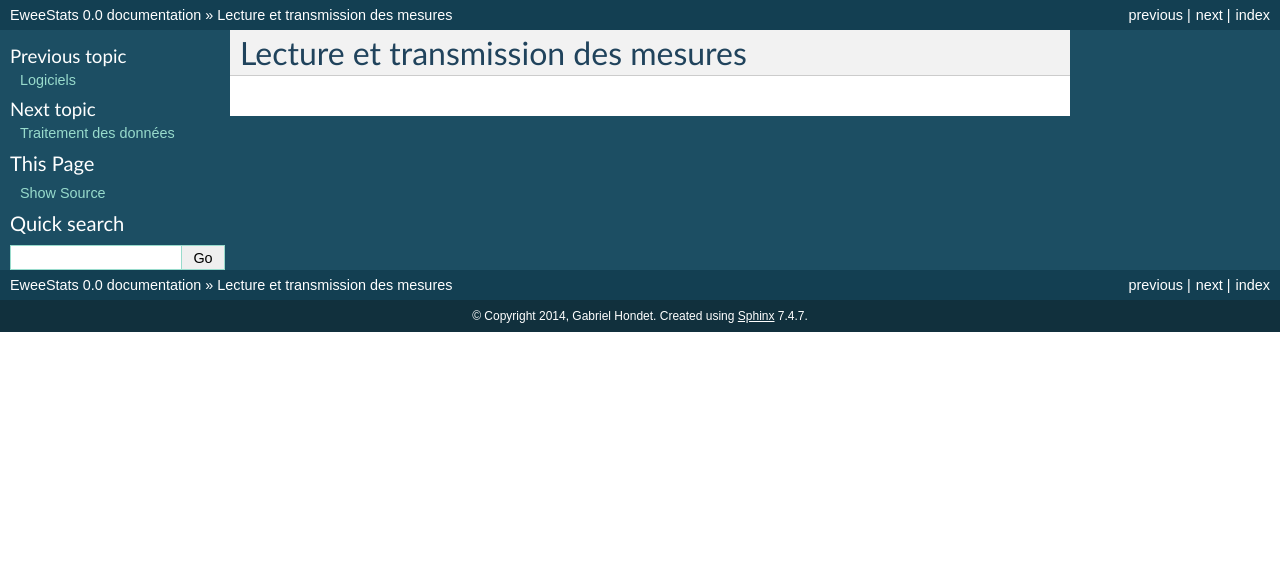
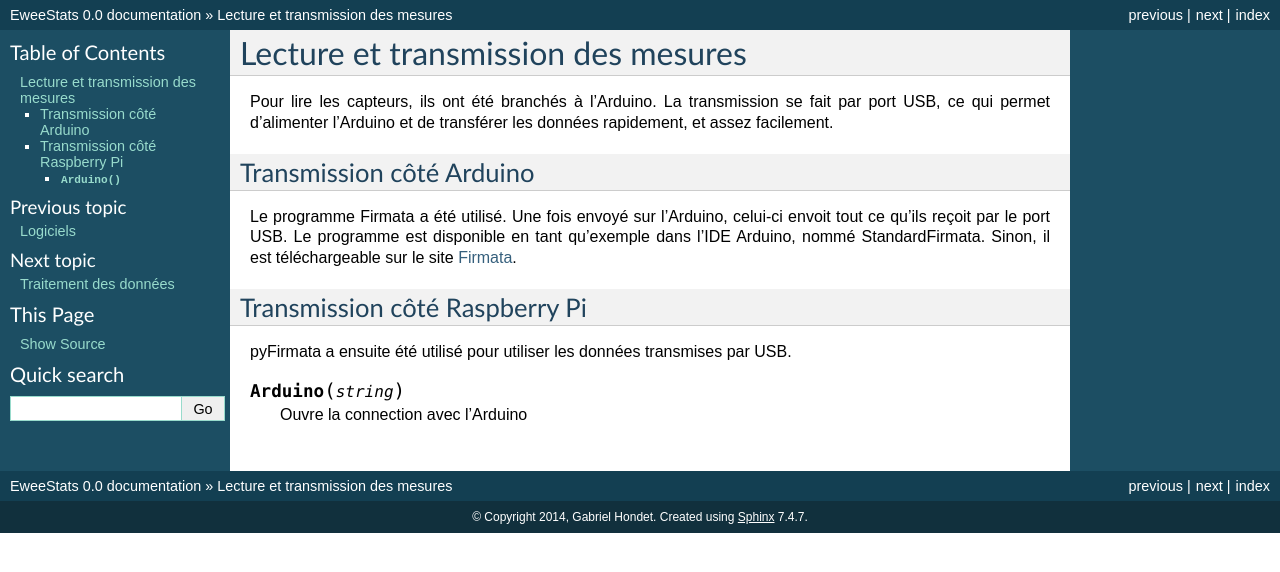
Before and after one commit to gabrielhdt/EweeStats, a Sphinx documentation site: the page built from doc/source/data_reading_transmitting.rst, in a window 1280 px wide. Shown: the top 572 px of the page. Built offline with Sphinx 7.4.7, drawn with Linux system fonts in a browser that asks for light colours; pages that are not in the unit, such as notebooks, are missing from menus.

Commit message:
documentation technique et continué la doc
git-svn-id: https://cakeman-iv/svn/PI/EweeStats@54 5953bc4f-f46e-4619-b9d7-b8d55a22e21f

```diff
--- a/doc/source/conf.py
+++ b/doc/source/conf.py
@@ -19,7 +19,7 @@ import os
 # If extensions (or modules to document with autodoc) are in another directory,
 # add these directories to sys.path here. If the directory is relative to the
 # documentation root, use os.path.abspath to make it absolute, like shown here.
-#sys.path.insert(0, os.path.abspath('.'))
+sys.path.insert(0, os.path.abspath('../../'))
 
 # -- General configuration ------------------------------------------------
 
--- a/doc/source/data_reading_transmitting.rst
+++ b/doc/source/data_reading_transmitting.rst
@@ -1,2 +1,19 @@
 Lecture et transmission des mesures
 ===================================
+Pour lire les capteurs, ils ont été branchés à l'Arduino.
+La transmission se fait par port USB, ce qui permet d'alimenter l'Arduino et de transférer les données rapidement, et assez facilement.
+
+Transmission côté Arduino
+-------------------------
+Le programme Firmata a été utilisé. Une fois envoyé sur l'Arduino, celui-ci envoit tout ce qu'ils reçoit par le port USB.
+Le programme est disponible en tant qu'exemple dans l'IDE Arduino, nommé StandardFirmata. Sinon, il est téléchargeable sur le site Firmata_.
+
+.. _Firmata: http://firmata.org/wiki/Main_Page
+
+Transmission côté Raspberry Pi
+------------------------------
+pyFirmata a ensuite été utilisé pour utiliser les données transmises par USB.
+
+.. py:function:: Arduino(string)
+
+    Ouvre la connection avec l'Arduino
--- a/doc/source/index.rst
+++ b/doc/source/index.rst
@@ -58,6 +58,12 @@ Présentation des mesures
 
     presenting
 
+Documentation technique
+^^^^^^^^^^^^^^^^^^^^^^^
+.. toctree::
+    :maxdepth: 2
+
+    technical_doc
 
 Indices and tables
 ==================
--- a/doc/source/stuff.rst
+++ b/doc/source/stuff.rst
@@ -20,11 +20,13 @@ L'Arduino utilisée lors du développement est une Uno rev3.
 Raspberry Pi
 ------------
 Nous avons pris une Raspberry Pi car elle est bien plus puissante qu'une Arduino, et étant un mini ordinateur, elle est capable d'interpréter divers langages de programmation. Utilisant GNU/Linux Debian, ou plus précisément Raspbian, elle se connecte facilement à internet et bénéficie de la diversité des logiciels proposés en open-source pré-compilés pour la distribution.
-Est utilisé un modèle B avec raspbian sur une carte SD classe 10_
+Est utilisé un modèle B avec raspbian sur une carte SD classe 10_.
+
 .. _10: http://http://fr.wikipedia.org/wiki/Carte_SD#D.C3.A9bit/
 
 Affichage LCD
 -------------
 Pour communiquer rapidement les données, nous avons choisi d'utiliser un écran LCD adapté à la Raspberry Pi.
 L'écran proposé par Adafruit_ permet d'afficher 32 caractères (16 sur 2 lignes) ce qui paraît insuffisant pour toutes les mesures, mais il dispose également de boutons, permettant de faire défiler les mesures, rendant les 32 caractères parfaitement adéquats
+
 .. _Adafruit: https://learn.adafruit.com/adafruit-16x2-character-lcd-plus-keypad-for-raspberry-pi/overview/
```
